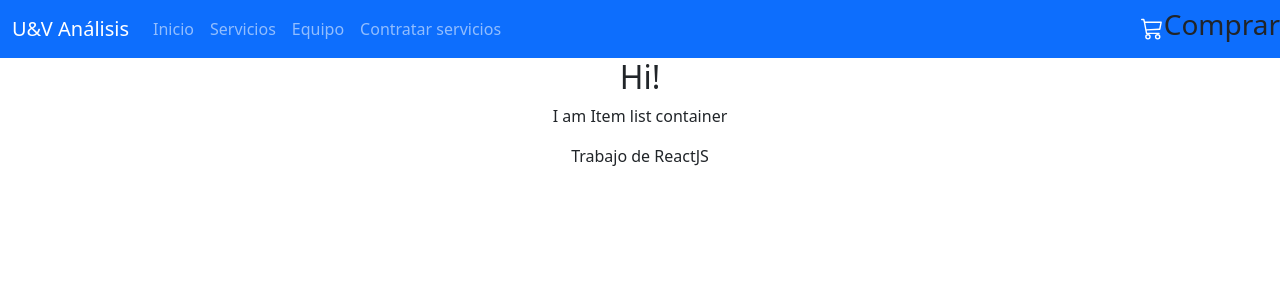
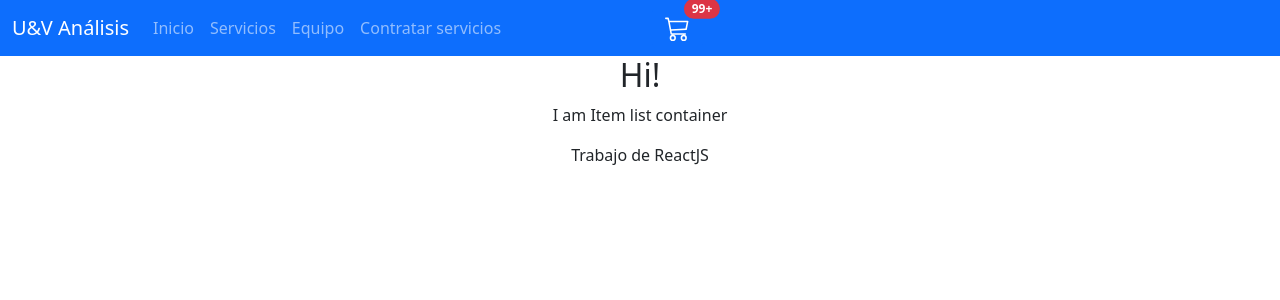
Before and after one commit to gondelsol/React-JS, a React (Create React App) app: page / in a window 1280 px wide. Shown: the top 300 px of the page. Built offline with nearby package versions, Linux system fonts and the light colour scheme.

Commit message:
agrego notificaciones al carro de compras

```diff
--- a/src/components/CartWidget.js
+++ b/src/components/CartWidget.js
@@ -3,13 +3,18 @@
 const CartWidget = () => {
     return (
         <>
-        <svg xmlns="http://www.w3.org/2000/svg" width="25" height="25" fill="White" className="bi bi-cart3" viewBox="0 0 16 16">
-  <path d="M0 1.5A.5.5 0 0 1 .5 1H2a.5.5 0 0 1 .485.379L2.89 3H14.5a.5.5 0 0 1 .49.598l-1 5a.5.5 0 0 1-.465.401l-9.397.472L4.415 11H13a.5.5 0 0 1 0 1H4a.5.5 0 0 1-.491-.408L2.01 3.607 1.61 2H.5a.5.5 0 0 1-.5-.5zM3.102 4l.84 4.479 9.144-.459L13.89 4H3.102zM5 12a2 2 0 1 0 0 4 2 2 0 0 0 0-4zm7 0a2 2 0 1 0 0 4 2 2 0 0 0 0-4zm-7 1a1 1 0 1 1 0 2 1 1 0 0 1 0-2zm7 0a1 1 0 1 1 0 2 1 1 0 0 1 0-2z"/>
-</svg>
-                <h3>Comprar</h3>
 
+
+        <button type="button" className="btn btn-primary position-relative">
+    <svg xmlns="http://www.w3.org/2000/svg" width="25" height="25" fill="White" className="bi bi-cart3" viewBox="0 0 16 16">
+            <path d="M0 1.5A.5.5 0 0 1 .5 1H2a.5.5 0 0 1 .485.379L2.89 3H14.5a.5.5 0 0 1 .49.598l-1 5a.5.5 0 0 1-.465.401l-9.397.472L4.415 11H13a.5.5 0 0 1 0 1H4a.5.5 0 0 1-.491-.408L2.01 3.607 1.61 2H.5a.5.5 0 0 1-.5-.5zM3.102 4l.84 4.479 9.144-.459L13.89 4H3.102zM5 12a2 2 0 1 0 0 4 2 2 0 0 0 0-4zm7 0a2 2 0 1 0 0 4 2 2 0 0 0 0-4zm-7 1a1 1 0 1 1 0 2 1 1 0 0 1 0-2zm7 0a1 1 0 1 1 0 2 1 1 0 0 1 0-2z"/>
+        </svg>
+  <span className="position-absolute top-0 start-100 translate-middle badge rounded-pill bg-danger">
+    99+
+    <span className="visually-hidden">unread messages</span>
+  </span>
+</button>
         </>
-
 
     );
 }
--- a/src/components/Navbar.js
+++ b/src/components/Navbar.js
@@ -29,9 +29,12 @@
       </ul>
     </div>
   </div>
+  <div className="container-fluid">
+  <CartWidget />
+  </div>
 
 
-<CartWidget />
+
 </nav>
 
         </div>
```
